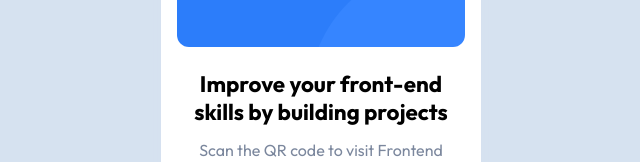
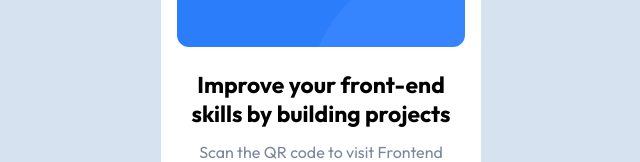
Before and after one commit to GustavoSDS/qr-code-component-main, a plain HTML site: page index.html in a window 1280 px wide. Shown: the part 409-571 px from the top of the page, without its empty margins (319-959 px from the left). Drawn offline with Linux system fonts and the light colour scheme.

Commit message:
changes in header

```diff
--- a/styles.css
+++ b/styles.css
@@ -44,7 +44,7 @@ body {
 }
 
 h1{
-    font-size: 1.4em;
+    font-size: 1.43em;
     font-weight: 700;
     text-align: center;
     margin-bottom: 14px;
```
